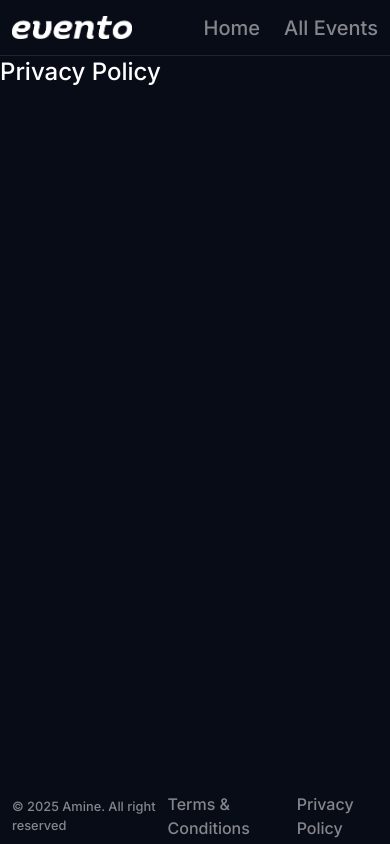
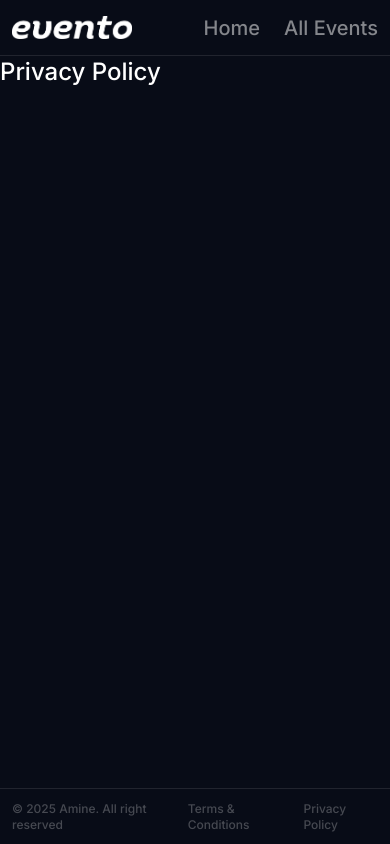
Before and after one commit to aminetiouk/evento, a Next.js app: page /privacy-policy in a window 390 px wide. Built offline with nearby package versions, Linux system fonts and the light colour scheme.

Commit message:
style(footer): enhance styling with better spacing and responsive text sizes

```diff
--- a/src/components/footer.tsx
+++ b/src/components/footer.tsx
@@ -13,9 +13,24 @@ const routes = [
 
 export default function Footer() {
   return (
-    <footer className="mt-auto flex justify-between items-center px-3 sm:px-9 text-base text-white/50 h-14">
-      <small>&copy; 2025 Amine. All right reserved</small>
-      <ul className='flex-center space-x-4'>
+    <footer
+      className="
+        flex
+        h-14
+        mt-auto px-3
+        text-xs sm:text-base text-white/25
+        border-t border-white/10
+        justify-between items-center
+        sm:px-9
+      "
+    >
+      <small className='text-xs'>&copy; 2025 Amine. All right reserved</small>
+      <ul
+        className="
+          flex-center
+          gap-x-3 sm:gap-x-8
+        "
+      >
         {routes.map(route => (
           <li key={route.path}>
             <Link href={route.path}>{route.name}</Link>
```
